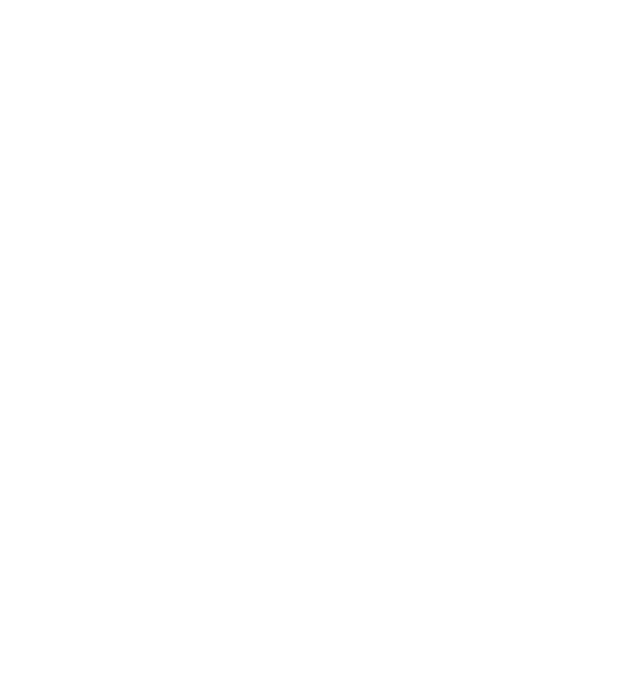
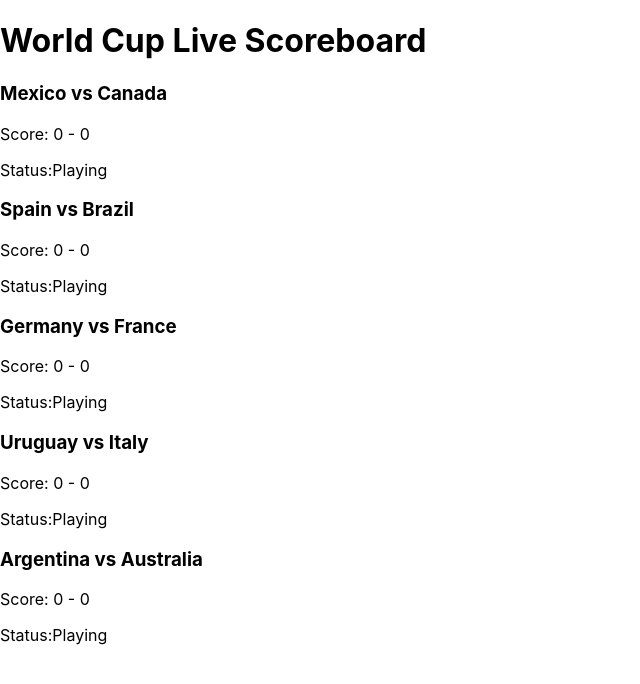
Before and after one commit to MohsinAJ2420/ScoreBoardLibrary, a React (Create React App) app in the folder scoreboardlibrary/: page / in a window 1280 px wide. Shown: the top 684 px of the page, without its empty margins (0-640 px from the left). Built offline with nearby package versions, Linux system fonts and the light colour scheme.

Commit message:
working version

```diff
--- a/scoreboardlibrary/src/App.js
+++ b/scoreboardlibrary/src/App.js
@@ -1,12 +1,13 @@
+import React from "react";
+import { GameProvider } from "./Context/GameContext";
+import WorldCupScoreboard from "./Components/WorldCupScoreboard";
 
-
-function App() {
+const App = () => {
   return (
-    <div className="App">
-
-
-    </div>
+    <GameProvider>
+      <WorldCupScoreboard />
+    </GameProvider>
   );
-}
+};
 
 export default App;
--- a/scoreboardlibrary/src/Components/Games.jsx
+++ b/scoreboardlibrary/src/Components/Games.jsx
@@ -1,6 +1,8 @@
 import React from "react";
+import { useGameContext } from "../Context/GameContext";
+import useGameFlow from "../Hooks/useGameFlow";
+import useScoreUpdater from "../Hooks/useScoreUpdater";
 import ScoreDisplay from "./ScoreDisplay";
-import useScoreUpdater from "../Hooks/useScoreUpdater";
 
 const Game = ({ gameId, homeTeam, awayTeam }) => {
   const { state } = useGameContext();
```
